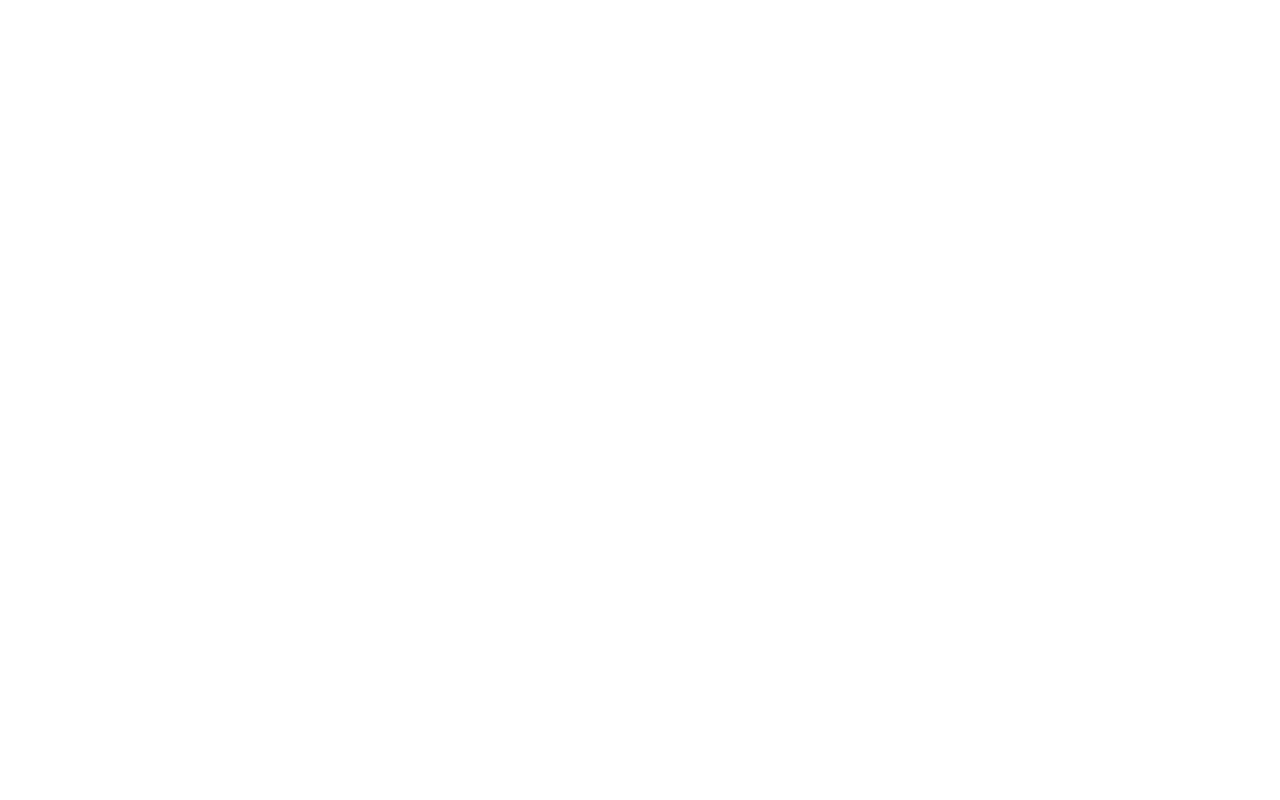
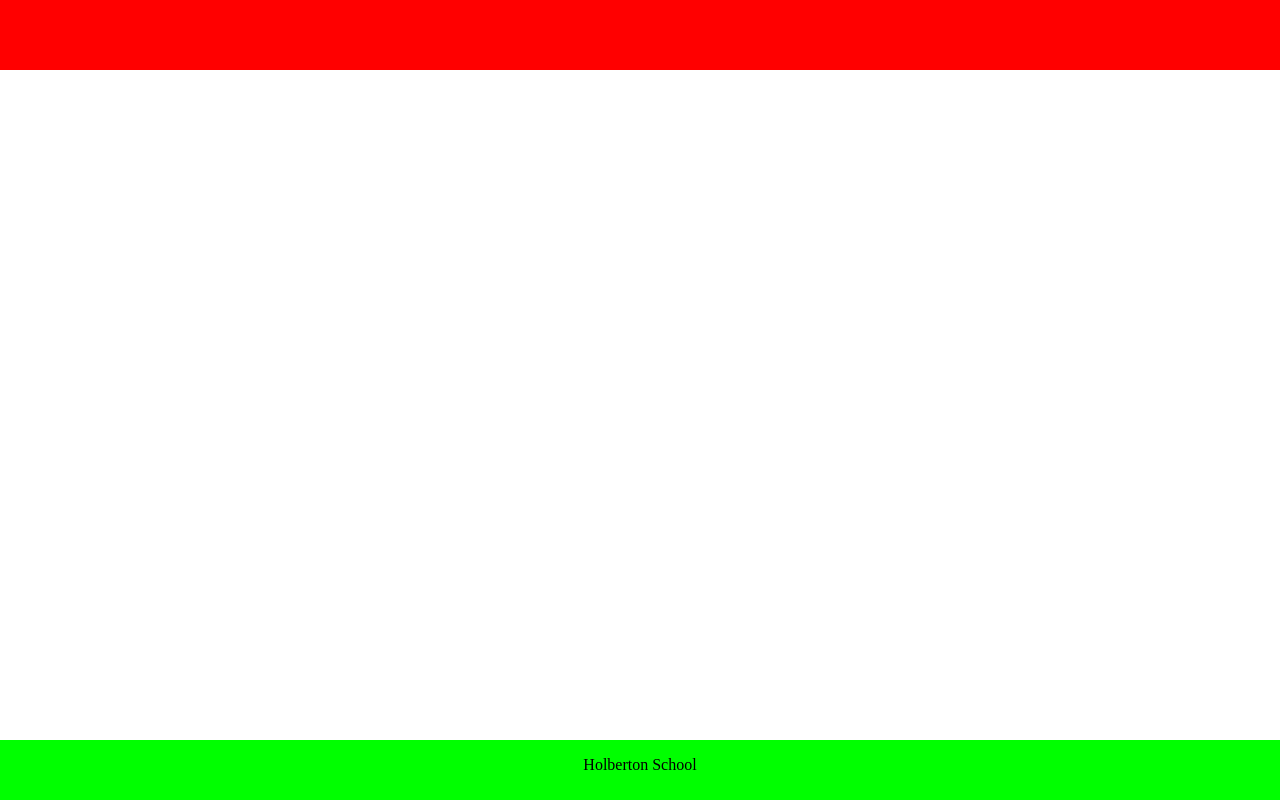
Before and after one commit to MayraVasCo/holbertonschool-web_front_end, a plain HTML site: page html_advanced/0-index.html in a window 1280 px wide. Drawn offline with Linux system fonts and the light colour scheme.

Commit message:
nuevo cambio

```diff
--- a/html_advanced/0-index.html
+++ b/html_advanced/0-index.html
@@ -1,3 +1,14 @@
 <!DOCTYPE html>
-<html lang="en" dir="ltr">
+<html lang="es">
+    <head >
+        <title>
+            AirBnB Clone
+        </title>
+    </head>
+    <body style="margin: 0px;padding: 0px;">
+        <header style="background-color: #FF0000 ; height: 70px;width: 100%;margin-top: 0px;" ></header>
+        <footer style="background-color: #00FF00 ; height: 60px;width: 100%;text-align: center;position: absolute;bottom: 0;">
+            <p style="top: 50%;">Holberton School</p>
+        </footer>
+    </body>
 </html>
```
